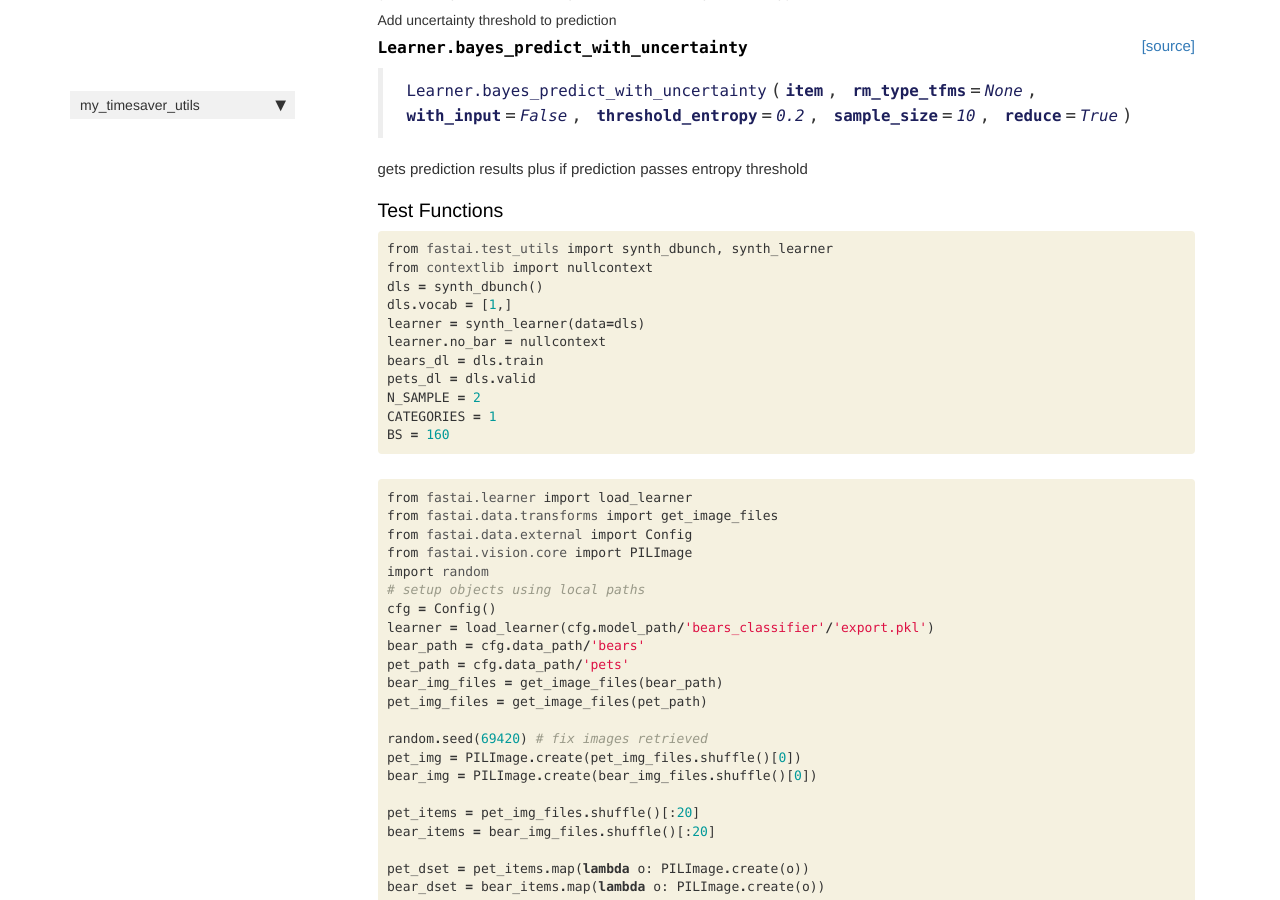
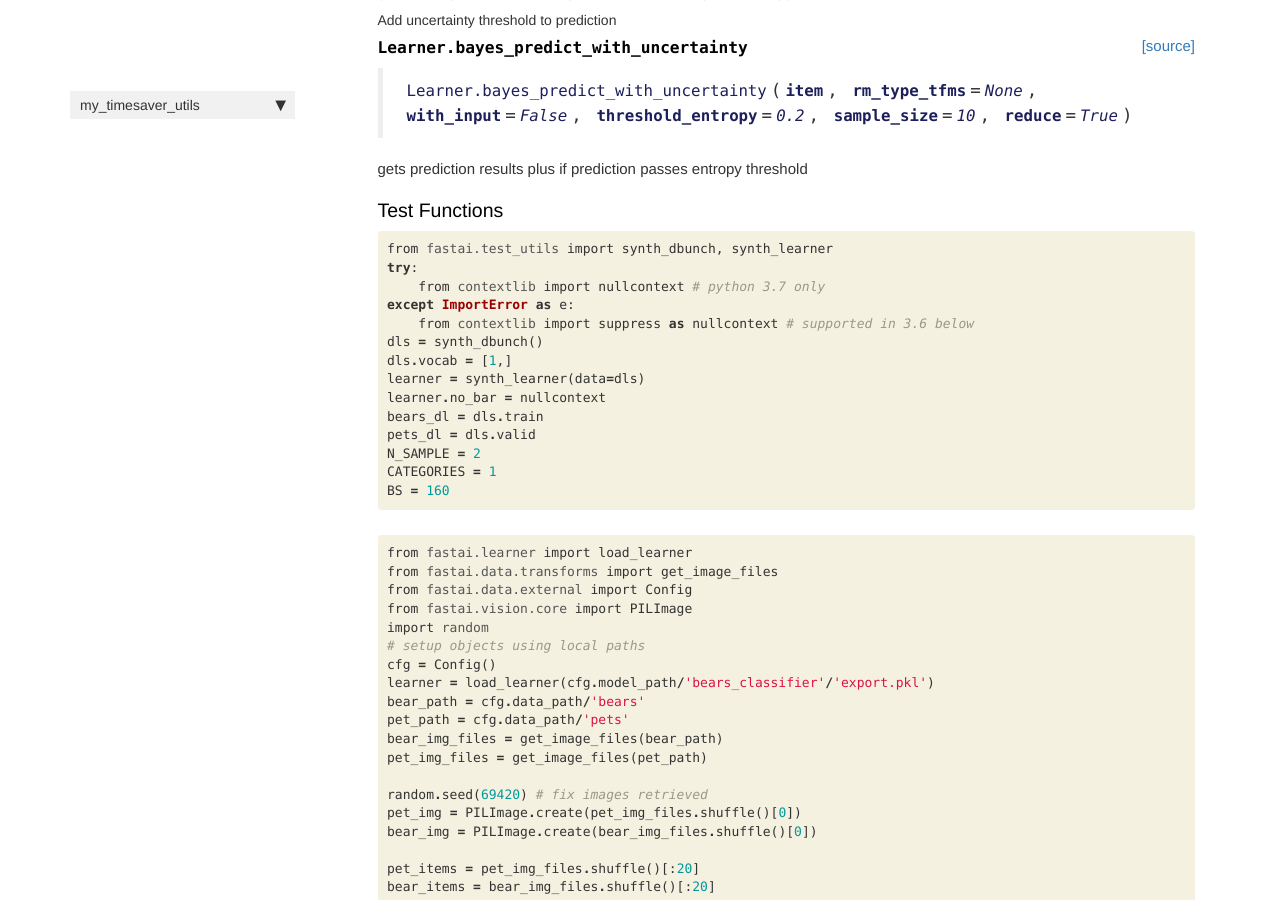
Before and after one commit to butchland/my_timesaver_utils, a Jekyll site: the page built from docs/bayes_inference.html, in a window 1280 px wide and 900 px high, scrolled down 1666 px. Built offline with Jekyll 4.4.1, drawn with Linux system fonts in a browser that asks for light colours; nearby versions of some CDN libraries; comment, search, counter and statistics services are not loaded.

Commit message:
Add more minor edits re nullcontext from contextlib

```diff
--- a/docs/bayes_inference.html
+++ b/docs/bayes_inference.html
@@ -316,7 +316,10 @@ but modified to use Pytorch tensors instead of Numpy arrays</p>
 <div class="inner_cell">
     <div class="input_area">
 <div class=" highlight hl-ipython3"><pre><span></span><span class="kn">from</span> <span class="nn">fastai.test_utils</span> <span class="kn">import</span> <span class="n">synth_dbunch</span><span class="p">,</span> <span class="n">synth_learner</span>
-<span class="kn">from</span> <span class="nn">contextlib</span> <span class="kn">import</span> <span class="n">nullcontext</span>
+<span class="k">try</span><span class="p">:</span>
+    <span class="kn">from</span> <span class="nn">contextlib</span> <span class="kn">import</span> <span class="n">nullcontext</span> <span class="c1"># python 3.7 only</span>
+<span class="k">except</span> <span class="ne">ImportError</span> <span class="k">as</span> <span class="n">e</span><span class="p">:</span>
+    <span class="kn">from</span> <span class="nn">contextlib</span> <span class="kn">import</span> <span class="n">suppress</span> <span class="k">as</span> <span class="n">nullcontext</span> <span class="c1"># supported in 3.6 below</span>
 <span class="n">dls</span> <span class="o">=</span> <span class="n">synth_dbunch</span><span class="p">()</span>
 <span class="n">dls</span><span class="o">.</span><span class="n">vocab</span> <span class="o">=</span> <span class="p">[</span><span class="mi">1</span><span class="p">,]</span>
 <span class="n">learner</span> <span class="o">=</span> <span class="n">synth_learner</span><span class="p">(</span><span class="n">data</span><span class="o">=</span><span class="n">dls</span><span class="p">)</span>
```
